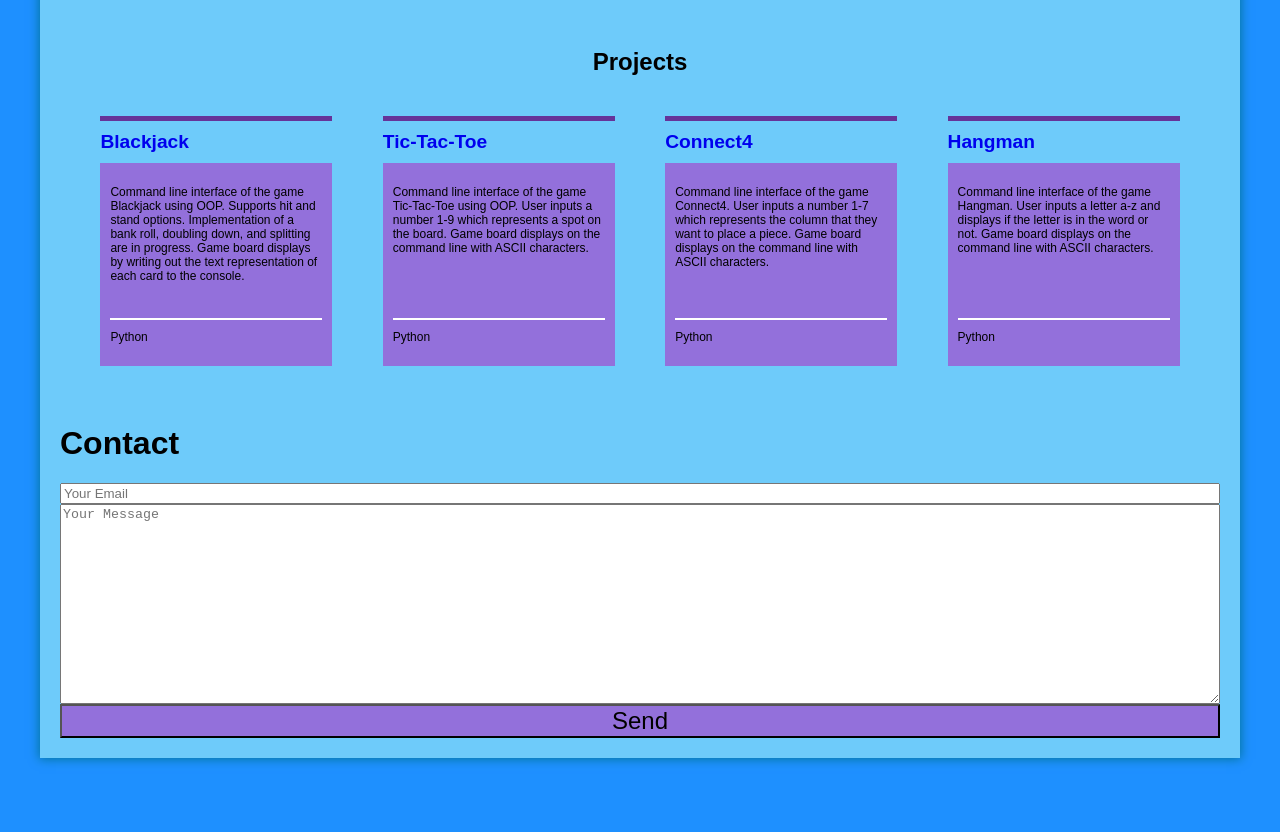
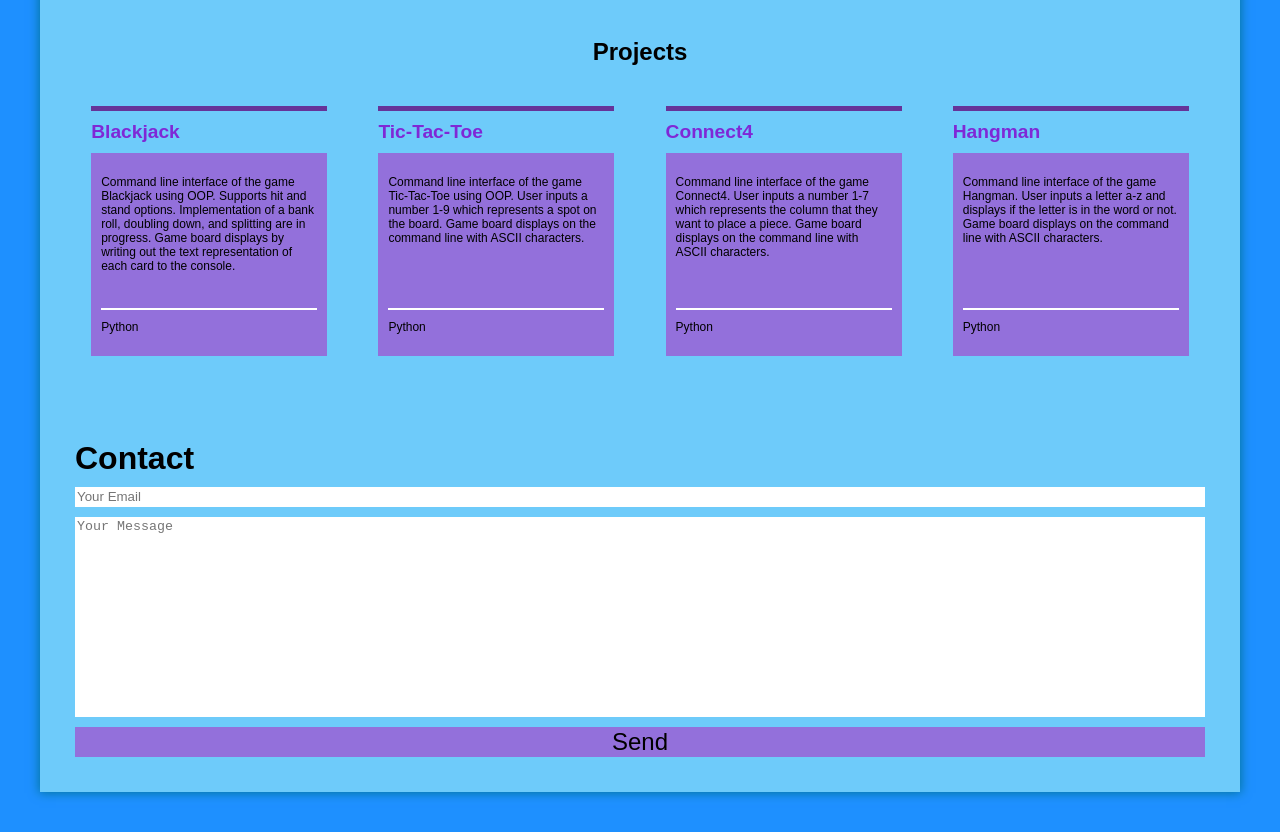
Before and after one commit to Ian-Bingham/ian-bingham.github.io, a plain HTML site: page index.html in a window 1280 px wide. Shown: the part 642-1474 px from the top of the page. Before the commit the page ends 1440 px from the top, so only its background shows below. Drawn offline with Linux system fonts and the light colour scheme; a web font is replaced by a local one.

Commit message:
cleaned up Contact footer, smaller svg on mobile

```diff
--- a/style.css
+++ b/style.css
@@ -11,9 +11,9 @@ html, body {
 }
 
 .overallWrapper {
+    padding: 10px;
     background: #6ecbfa;
-    padding: 20px;
-    box-shadow: #00759c 0px 0px 10px 1px;
+    box-shadow: #00759c 0 0 10px 1px;
 }
 
 svg {
@@ -165,8 +165,13 @@ li div :last-child {
     padding-top: 10px;
 }
 
+li a {
+    color: #7f28d6;
+}
+
 /*footer*/
 footer {
+    padding: 20px;
     margin-top: 50px;
 }
 
@@ -175,12 +180,22 @@ form {
     flex-direction: column;
 }
 
+form > input {
+    height: 20px;
+}
+
 textarea {
-    height: 15em;
+    height: 200px;
+    resize: none;
+}
+
+footer h1, input, textarea {
+    margin: 5px;
+    border: none;
 }
 
 form :last-child {
-    width: 100%;
+    height: 100%;
     text-align: center;
     background: mediumpurple;
     font-family: 'Biryani', sans-serif;
@@ -190,13 +205,17 @@ form :last-child {
 @media only screen and (max-width: 1100px) {
     header {
         flex-direction: column-reverse;
-        /*justify-content: center;*/
         align-items: center;
         margin: 5px;
     }
 
     header h1 {
         text-align: center;
+    }
+
+    svg {
+        height: 75%;
+        width: 75%;
     }
 }
 
```
